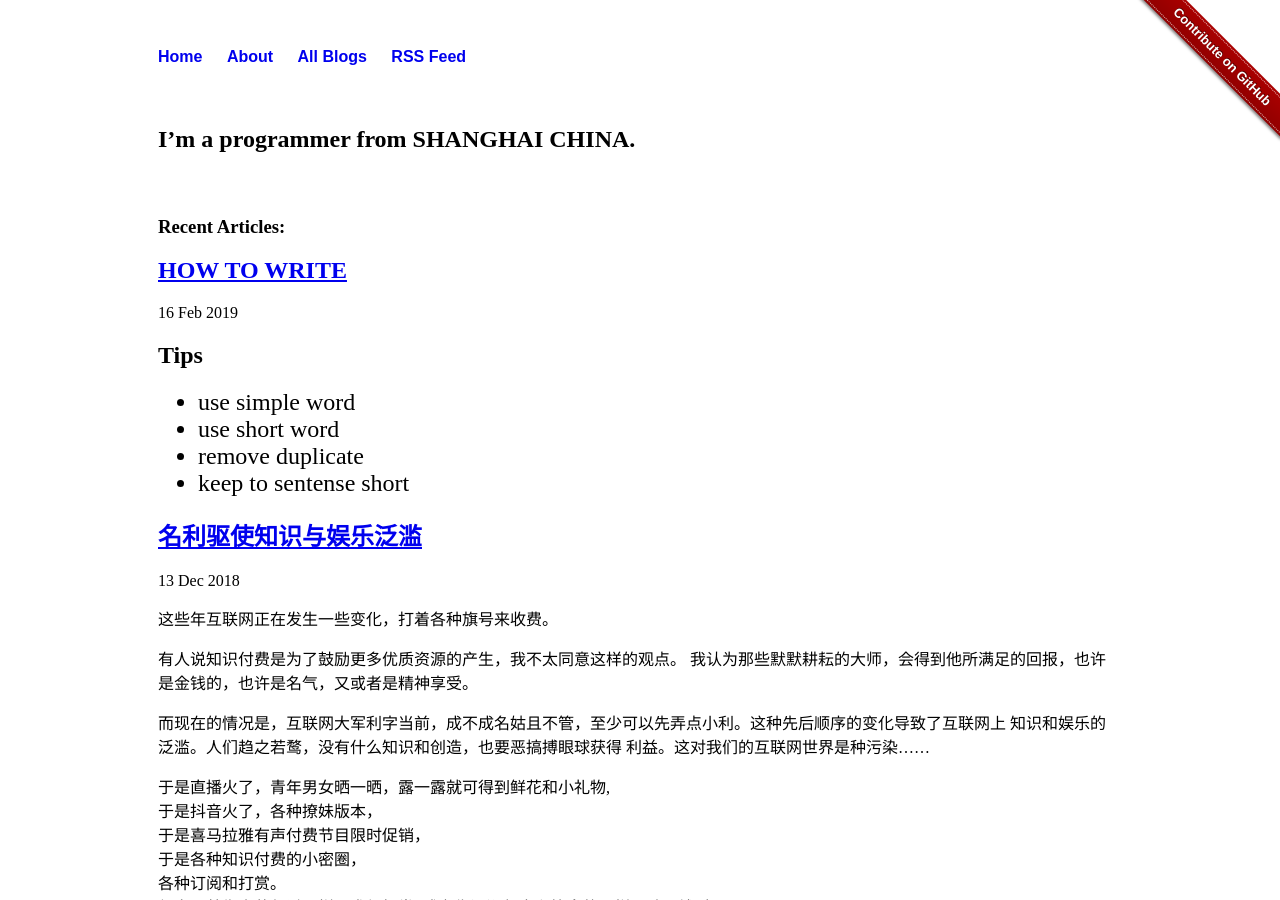
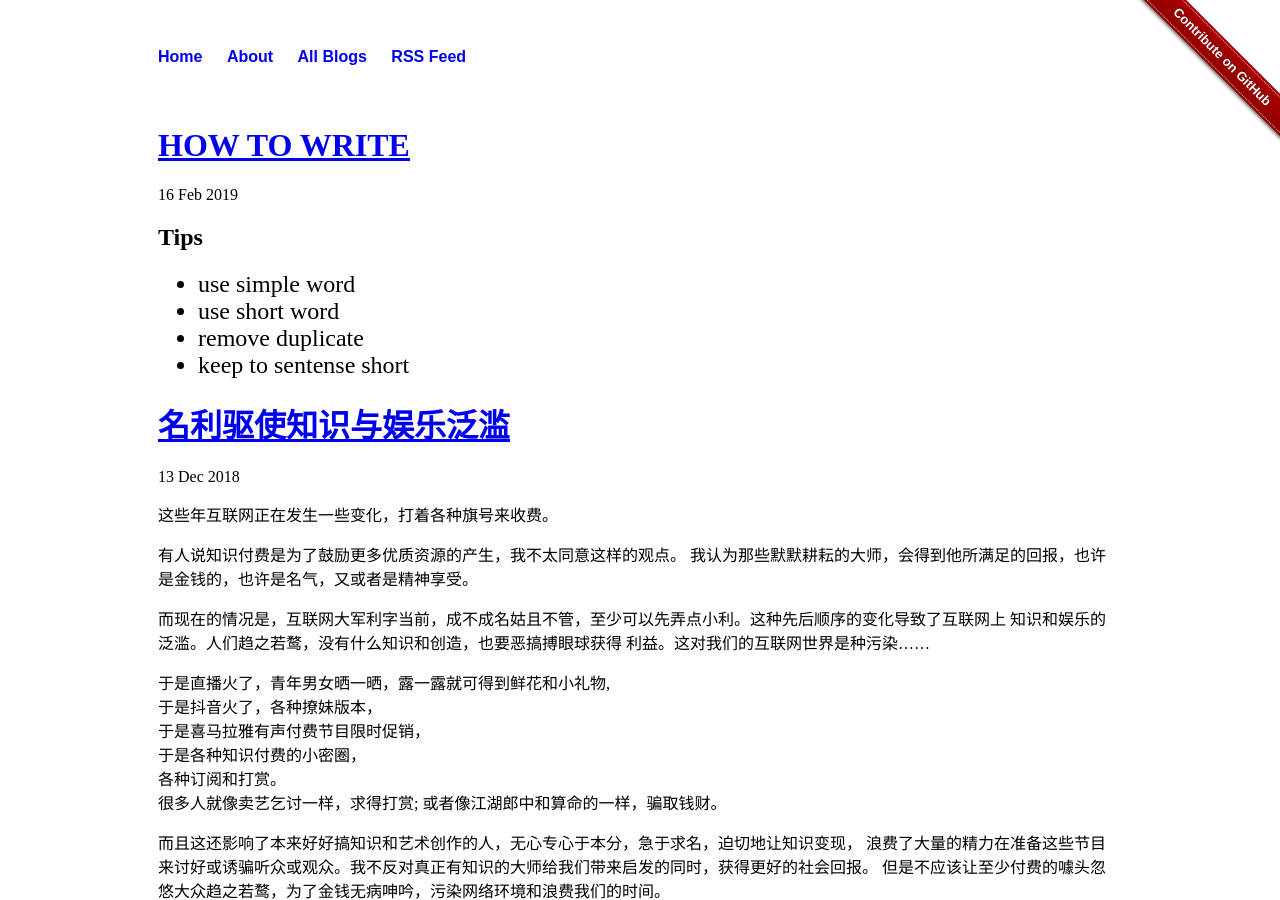
Before and after one commit to liuning0820/liuning0820.github.io, a Jekyll site: the page built from index.html, in a window 1280 px wide and 900 px high. Built offline with Jekyll 4.4.1, drawn with Linux system fonts in a browser that asks for light colours; the list of posts is cut into pages by our own code.

Commit message:
update the content.

```diff
--- a/about.html
+++ b/about.html
@@ -18,10 +18,10 @@ title: About
 
 <div class="contact">
 
-	<p>You can reach me at:</p>
+	<p><h3>You can reach me at:</h3></p>
 
 	<ul class="list-unstyled">
-        <li><a href="http://github.com/liuning0820">@GitHub</a></li>
+        <li><a href="http://github.com/liuning0820">GitHub</a></li>
         <li><a href="mailto:liuning0820@outlook.com">Email</a></li>
         <li><a href="http://www.linkedin.com/in/toby-liu-86750923/">Linkedin</a></li>
 	</ul>
--- a/all.html
+++ b/all.html
@@ -3,8 +3,7 @@ layout: default
 title: 对刘谈心-liuning0820.github.io
 ---
 
-　　<h2>I’m a programmer from SHANGHAI CHINA.</h2>
-　　<h3>All Articles:</h3>
+　　<h1>All Articles:</h1>
 
 	<ul class="posts">
 	    {% for post in site.posts %}
--- a/index.html
+++ b/index.html
@@ -3,13 +3,10 @@ layout: default
 title: 对刘谈心-liuning0820.github.io
 ---
 
-　　<h2>I’m a programmer from SHANGHAI CHINA.</h2>
-　　<h3>Recent Articles:</h3>
-
 
 	<!-- This loops through the paginated posts -->
 {% for post in paginator.posts %}
-<h2><a href="{{ post.url }}">{{ post.title }}</a></h2>
+<h1><a href="{{ post.url }}">{{ post.title }}</a></h1>
 <p class="author">
 	<span class="date">{{ post.date | date_to_string   }}</span>
 </p>
```
Also changed, not shown: other parts of about.html (+1 -1 lines).
